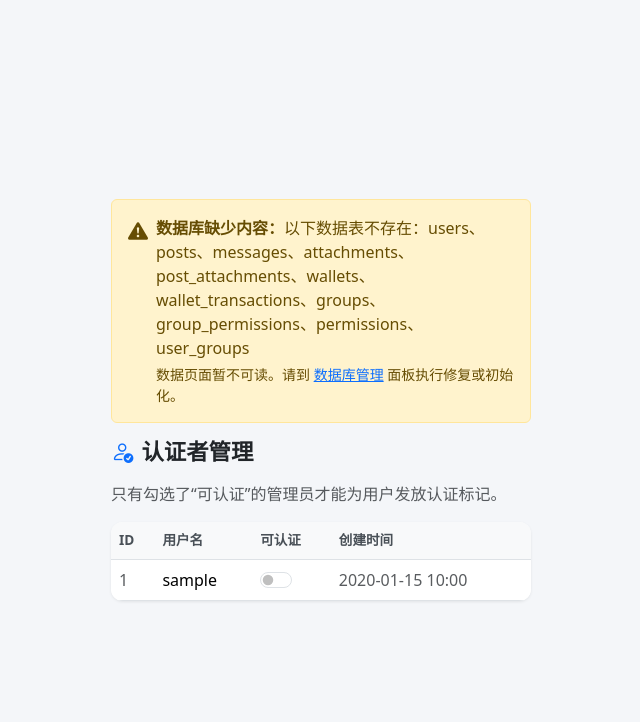
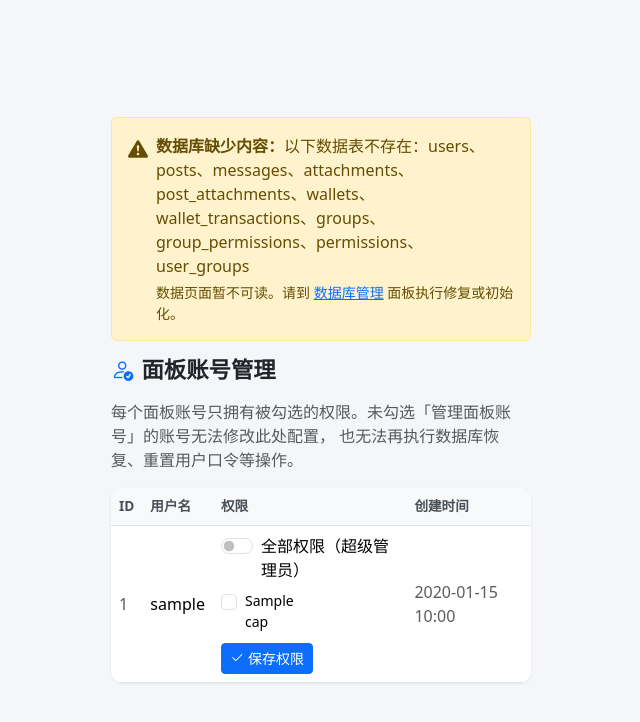
Before and after one commit to MidSanCode/OpenField-dashboard, a Flask app: template templates/admins.html in a window 1280 px wide. Shown: the top 722 px of the page, without its empty margins (319-959 px from the left). Run offline with Flask 3, Linux system fonts and the light colour scheme; the template is opened without the code that fills it: most values are stand-ins (such as "Sample title", 1, 10 or a date in 2020); data that the repository does not hold is empty; some libraries are stand-ins or nearby versions.

Commit message:
🔒️ admins: replace the can_verify boolean with real capabilities
can_verify was the panel's only secondary permission, and it was enforced on
just 2 of its 46 routes. Every other privileged action was reachable by any
authenticated panel account, so an operator created as a "verifier" could also
reset any application user's password or payment PIN, grant arbitrary
permission keys to a group, export the database (credentials included), or
import a dump. The flag looked like a permission boundary without being one.

Add an explicit capability model on admin_accounts.capabilities and gate the
33 privileged routes by it: credentials, users.write, users.punish,
users.verify, users.groups, db.restore, db.backup, server.manage,
plugins.write, admins.manage. Decision is deny-by-default when the account
cannot be read, and the legacy can_verify flag is kept in step so the two
models cannot disagree. Existing accounts keep their effective access: those
that had can_verify=TRUE become super admins (they could already do
everything), and can_verify=FALSE accounts get verification only.

Let operators edit the set per account from the admins page, and refuse a
change that would strip the last admins.manage holder, so the panel cannot be
locked out of its own account management.

Fixes #17

```diff
--- a/app.py
+++ b/app.py
@@ -46,6 +46,105 @@ try:
     db.init_admin_table()
 except Exception as e:
     app.logger.error("failed to initialize admin table at startup: %s", e)
+
+
+# ---------- capabilities ----------
+
+# Named capabilities gating whole classes of privileged action. Granted per
+# panel account via admin_accounts.capabilities (comma-separated). The special
+# value "*" means every capability.
+CAP_USERS_CREDENTIALS = "users.credentials"  # reset an application password/PIN
+CAP_USERS_WRITE = "users.write"              # create/rename/delete application users
+CAP_USERS_PUNISH = "users.punish"            # punish, ban, adjust wallet/membership
+CAP_USERS_VERIFY = "users.verify"            # grant/revoke the verification badge
+CAP_USERS_GROUPS = "users.groups"            # attach permission keys to groups
+CAP_DB_RESTORE = "db.restore"                # import a database dump
+CAP_DB_BACKUP = "db.backup"                  # export/download/delete dumps
+CAP_SERVER_MANAGE = "server.manage"          # start/stop/build server processes
+CAP_PLUGINS_WRITE = "plugins.write"          # publish/unpublish plugins
+CAP_ADMINS_MANAGE = "admins.manage"          # manage panel accounts
+
+ALL_CAPABILITIES = (
+    CAP_USERS_CREDENTIALS,
+    CAP_USERS_WRITE,
+    CAP_USERS_PUNISH,
+    CAP_USERS_VERIFY,
+    CAP_USERS_GROUPS,
+    CAP_DB_RESTORE,
+    CAP_DB_BACKUP,
+    CAP_SERVER_MANAGE,
+    CAP_PLUGINS_WRITE,
+    CAP_ADMINS_MANAGE,
+)
+
+# Human-readable labels for the account-management UI.
+CAPABILITY_LABELS = {
+    CAP_USERS_CREDENTIALS: "重置应用账号口令/PIN",
+    CAP_USERS_WRITE: "创建/重命名/删除用户",
+    CAP_USERS_PUNISH: "处罚、封禁、钱包与会员调整",
+    CAP_USERS_VERIFY: "发放/撤销认证标记",
+    CAP_USERS_GROUPS: "配置用户组权限",
+    CAP_DB_RESTORE: "导入数据库备份",
+    CAP_DB_BACKUP: "导出/下载/删除备份",
+    CAP_SERVER_MANAGE: "启停与构建服务进程",
+    CAP_PLUGINS_WRITE: "发布/下架插件",
+    CAP_ADMINS_MANAGE: "管理面板账号",
+}
+
+
+def _current_admin_capabilities():
+    """Return the capability set for the signed-in panel account.
+
+    Returns None when the account cannot be read, which the callers treat as
+    denial so a database problem never widens access.
+    """
+    admin_id = session.get("admin_id")
+    if admin_id is None:
+        return None
+    row = db.fetch_one(
+        "SELECT capabilities FROM admin_accounts WHERE id = %s", (admin_id,)
+    )
+    if not row:
+        return None
+    raw = row.get("capabilities") or ""
+    caps = {c.strip() for c in raw.split(",") if c.strip()}
+    if "*" in caps:
+        return set(ALL_CAPABILITIES)
+    return caps
+
+
+def has_capability(cap):
+    caps = _current_admin_capabilities()
+    return caps is not None and cap in caps
+
+
+def require_capability(cap):
+    """Gate a view behind a named capability.
+
+    can_verify was the panel's only secondary permission and was enforced on
+    just two of its routes, so a "restricted" account could still reset any
+    application account's password. This decorator is the explicit model that
+    replaces guessing from a single boolean.
+    """
+
+    def decorator(view):
+        @functools.wraps(view)
+        def wrapped(*args, **kwargs):
+            if session.get("admin_id") is None:
+                return redirect(url_for("login"))
+            if not has_capability(cap):
+                app.logger.warning(
+                    "capability denied: admin_id=%s capability=%s path=%s",
+                    session.get("admin_id"),
+                    cap,
+                    request.path,
+                )
+                abort(403)
+            return view(*args, **kwargs)
+
+        return wrapped
+
+    return decorator
 
 
 # ---------- CSRF protection ----------
@@ -346,6 +445,7 @@ def db_page():
 
 @app.route("/db/init", methods=["POST"])
 @login_required
+@require_capability(CAP_DB_RESTORE)
 def db_init():
     status = db.schema_status()
     if status["ok"]:
@@ -358,6 +458,7 @@ def db_init():
 
 @app.route("/db/export", methods=["POST"])
 @login_required
+@require_capability(CAP_DB_BACKUP)
 def db_export():
     path, msg = db_admin.export_backup()
     flash(msg, "success" if path else "error")
@@ -366,6 +467,7 @@ def db_export():
 
 @app.route("/db/import", methods=["POST"])
 @login_required
+@require_capability(CAP_DB_RESTORE)
 def db_import():
     if request.form.get("confirm") != "1":
         flash("请勾选「我理解导入会覆盖当前数据」后再执行导入。", "error")
@@ -414,6 +516,7 @@ def db_import():
 
 @app.route("/db/backups/<path:filename>/download")
 @login_required
+@require_capability(CAP_DB_BACKUP)
 def db_backup_download(filename):
     try:
         path = db_admin.backup_path(filename)
@@ -424,6 +527,7 @@ def db_backup_download(filename):
 
 @app.route("/db/backups/<path:filename>/delete", methods=["POST"])
 @login_required
+@require_capability(CAP_DB_BACKUP)
 def db_backup_delete(filename):
     try:
         db_admin.delete_backup(filename)
@@ -435,6 +539,7 @@ def db_backup_delete(filename):
 
 @app.route("/server/config", methods=["POST"])
 @login_required
+@require_capability(CAP_SERVER_MANAGE)
 def server_config():
     cfg = server_manager.load_config()
     new_root = request.form.get("server_root", "").strip()
@@ -459,6 +564,7 @@ def server_config():
 
 @app.route("/server/<service_name>/build", methods=["POST"])
 @login_required
+@require_capability(CAP_SERVER_MANAGE)
 def server_build(service_name):
     cfg = server_manager.load_config()
     ok, msg = server_manager.build_service(cfg, service_name)
@@ -468,6 +574,7 @@ def server_build(service_name):
 
 @app.route("/server/<service_name>/start", methods=["POST"])
 @login_required
+@require_capability(CAP_SERVER_MANAGE)
 def server_start(service_name):
     cfg = server_manager.load_config()
     ok, msg = server_manager.start_service(cfg, service_name)
@@ -477,6 +584,7 @@ def server_start(service_name):
 
 @app.route("/server/<service_name>/stop", methods=["POST"])
 @login_required
+@require_capability(CAP_SERVER_MANAGE)
 def server_stop(service_name):
     cfg = server_manager.load_config()
     ok, msg = server_manager.stop_service(cfg, service_name)
@@ -486,6 +594,7 @@ def server_stop(service_name):
 
 @app.route("/server/start-all", methods=["POST"])
 @login_required
+@require_capability(CAP_SERVER_MANAGE)
 def server_start_all():
     cfg = server_manager.load_config()
     errors = []
@@ -505,6 +614,7 @@ def server_start_all():
 
 @app.route("/server/stop-all", methods=["POST"])
 @login_required
+@require_capability(CAP_SERVER_MANAGE)
 def server_stop_all():
     cfg = server_manager.load_config()
     stopped = 0
@@ -634,6 +744,7 @@ def users():
 
 @app.route("/users/<int:user_id>/quota", methods=["POST"])
 @login_required
+@require_capability(CAP_USERS_PUNISH)
 def user_quota(user_id):
     user = db.fetch_one("SELECT id FROM users WHERE id = %s", (user_id,))
     if not user:
@@ -657,6 +768,7 @@ def user_quota(user_id):
 
 @app.route("/users/new", methods=["GET", "POST"])
 @login_required
+@require_capability(CAP_USERS_WRITE)
 def user_new():
     if request.method == "POST":
         username = request.form.get("username", "").strip()
@@ -689,6 +801,7 @@ def user_new():
 
 @app.route("/users/<int:user_id>/wallet", methods=["POST"])
 @login_required
+@require_capability(CAP_USERS_PUNISH)
 def user_wallet(user_id):
     user = db.fetch_one("SELECT id, username FROM users WHERE id = %s", (user_id,))
     if not user:
@@ -793,6 +906,7 @@ def user_wallet_history(user_id):
 
 @app.route("/users/<int:user_id>/membership", methods=["POST"])
 @login_required
+@require_capability(CAP_USERS_PUNISH)
 def user_membership(user_id):
     user = db.fetch_one("SELECT id, username FROM users WHERE id = %s", (user_id,))
     if not user:
@@ -834,6 +948,7 @@ def user_membership(user_id):
 
 @app.route("/users/<int:user_id>/role", methods=["POST"])
 @login_required
+@require_capability(CAP_USERS_WRITE)
 def user_role(user_id):
     role = request.form.get("role", "user")
     if role not in ("user", "admin"):
@@ -848,6 +963,7 @@ def user_role(user_id):
 
 @app.route("/users/<int:user_id>/punish", methods=["POST"])
 @login_required
+@require_capability(CAP_USERS_PUNISH)
 def user_punish(user_id):
     """Record a moderation action and apply its side effects.
 
@@ -980,21 +1096,75 @@ def user_punishment_history(user_id):
 @login_required
 def admins():
     admins = db.fetch_all(
-        "SELECT id, username, can_verify, created_at FROM admin_accounts ORDER BY id ASC"
-    )
-    return render_template("admins.html", admins=admins)
+        "SELECT id, username, can_verify, capabilities, created_at "
+        "FROM admin_accounts ORDER BY id ASC"
+    )
+    for a in admins:
+        raw = a.get("capabilities") or ""
+        caps = {c.strip() for c in raw.split(",") if c.strip()}
+        a["cap_list"] = sorted(caps)
+        a["is_super"] = "*" in caps
+    return render_template(
+        "admins.html",
+        admins=admins,
+        all_capabilities=ALL_CAPABILITIES,
+        capability_labels=CAPABILITY_LABELS,
+    )
+
+
+@app.route("/admins/<int:admin_id>/capabilities", methods=["POST"])
+@login_required
+@require_capability(CAP_ADMINS_MANAGE)
+def admin_capabilities(admin_id):
+    admin = db.fetch_one("SELECT id FROM admin_accounts WHERE id = %s", (admin_id,))
+    if not admin:
+        abort(404)
+
+    selected = [c for c in request.form.getlist("capabilities") if c in ALL_CAPABILITIES]
+    if request.form.get("is_super") == "1":
+        caps = "*"
+    else:
+        caps = ",".join(sorted(selected))
+
+    # An account holding admins.manage could otherwise strip its own access and
+    # permanently lock every operator out of the panel, so refuse the change
+    # when it would leave nobody able to manage accounts.
+    if admin_id == session.get("admin_id") and not _cap_string_has(caps, CAP_ADMINS_MANAGE):
+        if not _other_admin_can_manage(session.get("admin_id")):
+            flash("不能移除自己最后一个「管理面板账号」权限。", "error")
+            return redirect(url_for("admins"))
+
+    db.execute(
+        "UPDATE admin_accounts SET capabilities = %s WHERE id = %s", (caps, admin_id)
+    )
+    # Keep can_verify in step with the capability so the older verification
+    # UI and the new model cannot disagree.
+    db.execute(
+        "UPDATE admin_accounts SET can_verify = %s WHERE id = %s",
+        (_cap_string_has(caps, CAP_USERS_VERIFY), admin_id),
+    )
+    flash("账号权限已更新。", "success")
+    return redirect(url_for("admins"))
+
+
+def _cap_string_has(caps, cap):
+    if caps == "*":
+        return True
+    return cap in {c.strip() for c in (caps or "").split(",") if c.strip()}
+
+
+def _other_admin_can_manage(exclude_admin_id):
+    """Report whether another account can still manage panel accounts."""
+    rows = db.fetch_all(
+        "SELECT id, capabilities FROM admin_accounts WHERE id <> %s", (exclude_admin_id,)
+    )
+    return any(_cap_string_has(r.get("capabilities") or "", CAP_ADMINS_MANAGE) for r in rows)
 
 
 @app.route("/admins/<int:admin_id>/can-verify", methods=["POST"])
 @login_required
+@require_capability(CAP_ADMINS_MANAGE)
 def admin_can_verify(admin_id):
-    current = db.fetch_one(
-        "SELECT can_verify FROM admin_accounts WHERE id = %s",
-        (session.get("admin_id"),),
-    )
-    if not current or not current.get("can_verify"):
-        flash("You do not have permission to manage verifiers.", "error")
-        return redirect(url_for("admins"))
     admin = db.fetch_one("SELECT id FROM admin_accounts WHERE id = %s", (admin_id,))
     if not admin:
         abort(404)
@@ -1003,20 +1173,26 @@ def admin_can_verify(admin_id):
         "UPDATE admin_accounts SET can_verify = %s WHERE id = %s",
         (can_verify, admin_id),
     )
+    # Reflect the change in the capability list too, so the two models agree.
+    row = db.fetch_one("SELECT capabilities FROM admin_accounts WHERE id = %s", (admin_id,))
+    caps = {c.strip() for c in (row.get("capabilities") or "").split(",") if c.strip()}
+    if "*" not in caps:
+        if can_verify:
+            caps.add(CAP_USERS_VERIFY)
+        else:
+            caps.discard(CAP_USERS_VERIFY)
+        db.execute(
+            "UPDATE admin_accounts SET capabilities = %s WHERE id = %s",
+            (",".join(sorted(caps)), admin_id),
+        )
     flash("Verifier permission updated.", "success")
     return redirect(url_for("admins"))
 
 
 @app.route("/users/<int:user_id>/verified", methods=["POST"])
 @login_required
+@require_capability(CAP_USERS_VERIFY)
 def user_verified(user_id):
-    admin = db.fetch_one(
-        "SELECT can_verify FROM admin_accounts WHERE id = %s",
-        (session.get("admin_id"),),
-    )
-    if not admin or not admin.get("can_verify"):
-        flash("You do not have permission to verify users.", "error")
-        return redirect(url_for("users"))
     user = db.fetch_one("SELECT id FROM users WHERE id = %s", (user_id,))
     if not user:
         abort(404)
@@ -1040,6 +1216,7 @@ def user_verified(user_id):
 
 @app.route("/users/<int:user_id>/reset-password", methods=["POST"])
 @login_required
+@require_capability(CAP_USERS_CREDENTIALS)
 def user_reset_password(user_id):
     user = db.fetch_one("SELECT id, username FROM users WHERE id = %s", (user_id,))
     if not user:
@@ -1064,6 +1241,7 @@ USERNAME_RE = re.compile(r"^[a-z0-9_]{3,32}$")
 
 @app.route("/users/<int:user_id>/rename", methods=["POST"])
 @login_required
+@require_capability(CAP_USERS_WRITE)
 def user_rename(user_id):
     """Change a user's username (the only rename path: registration sets it
     once and clients cannot rename themselves). Enforces the same rule as
@@ -1089,6 +1267,7 @@ def user_rename(user_id):
 
 @app.route("/users/<int:user_id>/reset-pin", methods=["POST"])
 @login_required
+@require_capability(CAP_USERS_CREDENTIALS)
 def user_reset_pin(user_id):
     user = db.fetch_one("SELECT id, username FROM users WHERE id = %s", (user_id,))
     if not user:
@@ -1108,6 +1287,7 @@ def user_reset_pin(user_id):
 
 @app.route("/users/<int:user_id>/delete", methods=["POST"])
 @login_required
+@require_capability(CAP_USERS_WRITE)
 def user_delete(user_id):
     if user_id == session.get("admin_id"):
         # admin_id is the admin_accounts id, not the users table id
@@ -1122,6 +1302,7 @@ def user_delete(user_id):
 
 @app.route("/users/<int:user_id>/unbind-oauth", methods=["POST"])
 @login_required
+@require_capability(CAP_USERS_CREDENTIALS)
 def user_unbind_oauth(user_id):
     user = db.fetch_one("SELECT id FROM users WHERE id = %s", (user_id,))
     if not user:
@@ -1241,6 +1422,7 @@ def groups():
 
 @app.route("/groups", methods=["POST"])
 @login_required
+@require_capability(CAP_USERS_GROUPS)
 def group_create():
     name = request.form.get("name", "").strip()
     description = request.form.get("description", "").strip()
@@ -1264,6 +1446,7 @@ def group_create():
 
 @app.route("/groups/<int:group_id>/permissions", methods=["POST"])
 @login_required
+@require_capability(CAP_USERS_GROUPS)
 def group_permissions(group_id):
     group = db.fetch_one("SELECT id, name FROM groups WHERE id = %s", (group_id,))
     if not group:
@@ -1284,6 +1467,7 @@ def group_permissions(group_id):
 
 @app.route("/groups/<int:group_id>/members/add", methods=["POST"])
 @login_required
+@require_capability(CAP_USERS_GROUPS)
 def group_member_add(group_id):
     group = db.fetch_one("SELECT id, name FROM groups WHERE id = %s", (group_id,))
     if not group:
@@ -1303,6 +1487,7 @@ def group_member_add(group_id):
 
 @app.route("/groups/<int:group_id>/members/remove", methods=["POST"])
 @login_required
+@require_capability(CAP_USERS_GROUPS)
 def group_member_remove(group_id):
     group = db.fetch_one("SELECT id, name, is_default FROM groups WHERE id = %s", (group_id,))
     if not group:
@@ -1321,6 +1506,7 @@ def group_member_remove(group_id):
 
 @app.route("/groups/<int:group_id>/delete", methods=["POST"])
 @login_required
+@require_capability(CAP_USERS_GROUPS)
 def group_delete(group_id):
     group = db.fetch_one("SELECT id, name, is_default FROM groups WHERE id = %s", (group_id,))
     if not group:
@@ -1412,6 +1598,7 @@ def plugins():
 
 @app.route("/plugins/upload", methods=["POST"])
 @login_required
+@require_capability(CAP_PLUGINS_WRITE)
 def plugin_upload():
     file = request.files.get("file")
     if not file or not file.filename:
@@ -1456,6 +1643,7 @@ def plugin_upload():
 
 @app.route("/plugins/<plugin_id>/publish", methods=["POST"])
 @login_required
+@require_capability(CAP_PLUGINS_WRITE)
 def plugin_publish(plugin_id):
     row = db.fetch_one("SELECT id FROM plugins WHERE id = %s", (plugin_id,))
     if not row:
@@ -1470,6 +1658,7 @@ def plugin_publish(plugin_id):
 
 @app.route("/plugins/<plugin_id>/unpublish", methods=["POST"])
 @login_required
+@require_capability(CAP_PLUGINS_WRITE)
 def plugin_unpublish(plugin_id):
     row = db.fetch_one("SELECT id FROM plugins WHERE id = %s", (plugin_id,))
     if not row:
@@ -1484,6 +1673,7 @@ def plugin_unpublish(plugin_id):
 
 @app.route("/plugins/<plugin_id>/delete", methods=["POST"])
 @login_required
+@require_capability(CAP_PLUGINS_WRITE)
 def plugin_delete(plugin_id):
     row = db.fetch_one("SELECT id, file_path FROM plugins WHERE id = %s", (plugin_id,))
     if not row:
--- a/templates/admins.html
+++ b/templates/admins.html
@@ -1,8 +1,11 @@
 {% extends "base.html" %}
-{% block title %}认证者管理{% endblock %}
+{% block title %}面板账号管理{% endblock %}
 {% block content %}
-<h2 class="page-title"><i class="bi bi-person-check me-2 text-primary"></i>认证者管理</h2>
-<p class="text-muted mb-3">只有勾选了“可认证”的管理员才能为用户发放认证标记。</p>
+<h2 class="page-title"><i class="bi bi-person-check me-2 text-primary"></i>面板账号管理</h2>
+<p class="text-muted mb-3">
+  每个面板账号只拥有被勾选的权限。未勾选「管理面板账号」的账号无法修改此处配置，
+  也无法再执行数据库恢复、重置用户口令等操作。
+</p>
 <div class="card table-card">
   <div class="table-responsive">
     <table class="table align-middle">
@@ -10,7 +13,7 @@
         <tr>
           <th>ID</th>
           <th>用户名</th>
-          <th>可认证</th>
+          <th>权限</th>
           <th>创建时间</th>
         </tr>
       </thead>
@@ -18,14 +21,39 @@
         {% for a in admins %}
         <tr>
           <td class="text-muted">{{ a.id }}</td>
-          <td class="fw-medium">{{ a.username }}</td>
+          <td class="fw-medium">
+            {{ a.username }}
+            {% if a.id == session.get('admin_id') %}<span class="badge bg-secondary ms-1">当前账号</span>{% endif %}
+          </td>
           <td>
-                <form method="post" action="{{ url_for('admin_can_verify', admin_id=a.id) }}" class="d-inline">{{ csrf_input }}
-              <div class="form-check form-switch m-0">
-                <input type="hidden" name="can_verify" value="0">
-                <input type="checkbox" class="form-check-input" name="can_verify" value="1"
-                       {{ 'checked' if a.can_verify }} onchange="this.form.submit()">
+            <form method="post" action="{{ url_for('admin_capabilities', admin_id=a.id) }}">
+              {{ csrf_input }}
+              <div class="mb-2">
+                <div class="form-check form-switch">
+                  <input type="checkbox" class="form-check-input" name="is_super" value="1"
+                         id="super-{{ a.id }}" {{ 'checked' if a.is_super }}>
+                  <label class="form-check-label fw-medium" for="super-{{ a.id }}">
+                    全部权限（超级管理员）
+                  </label>
+                </div>
               </div>
+              <div class="row g-1 mb-2">
+                {% for cap in all_capabilities %}
+                <div class="col-md-6">
+                  <div class="form-check">
+                    <input type="checkbox" class="form-check-input" name="capabilities"
+                           value="{{ cap }}" id="cap-{{ a.id }}-{{ loop.index }}"
+                           {{ 'checked' if cap in a.cap_list or a.is_super }}>
+                    <label class="form-check-label small" for="cap-{{ a.id }}-{{ loop.index }}">
+                      {{ capability_labels.get(cap, cap) }}
+                    </label>
+                  </div>
+                </div>
+                {% endfor %}
+              </div>
+              <button type="submit" class="btn btn-sm btn-primary">
+                <i class="bi bi-check2 me-1"></i>保存权限
+              </button>
             </form>
           </td>
           <td class="text-muted">{{ a.created_at.strftime('%Y-%m-%d %H:%M') }}</td>
```
Also changed, not shown: db.py (+29 -0 lines).
